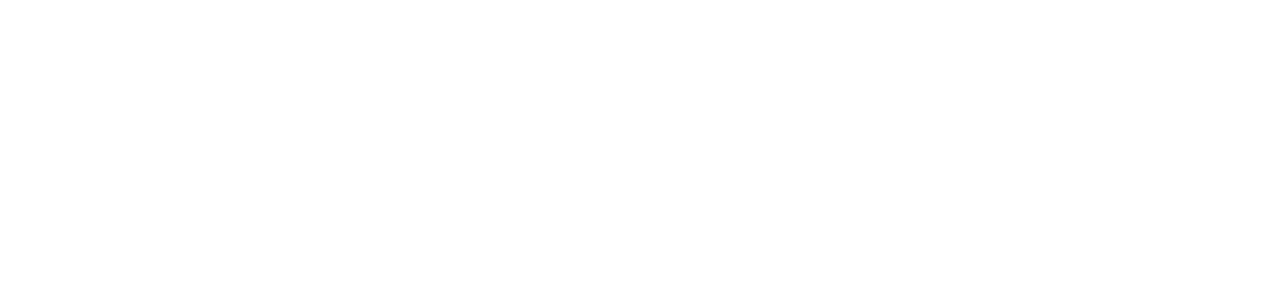
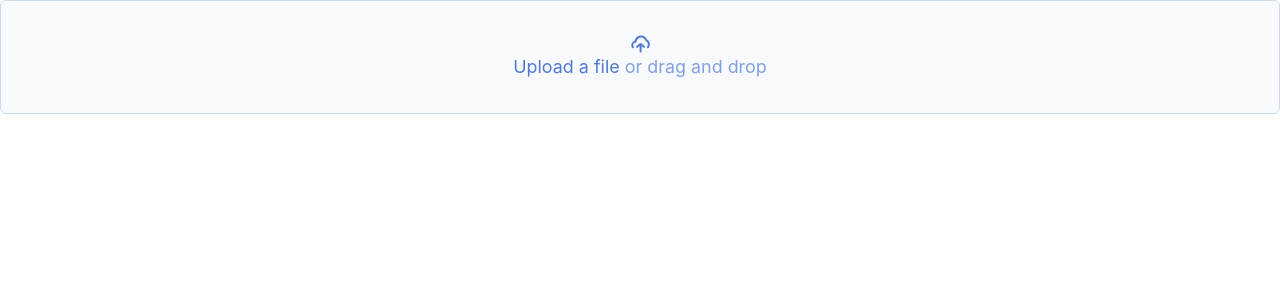
Before and after one commit to Darshan1506/form, a React (Create React App) app: page /upload in a window 1280 px wide. Before the commit this address had no page. Shown: the top 300 px of the page. Built offline with nearby package versions, Linux system fonts and the light colour scheme.

Commit message:
upload done

```diff
--- a/src/App.js
+++ b/src/App.js
@@ -3,6 +3,7 @@ import React from 'react'
 import { BrowserRouter as Router, Routes, Route, Link } from 'react-router-dom';
 import Form from './Pages/Form';
 import Multiform from './Pages/Multiform';
+import Upload from './Components/Upload';
 const App = () => {
   return (
     <div>
@@ -10,6 +11,7 @@ const App = () => {
         <Routes>
           <Route path='/form' element={<Form />} />
           <Route path='/check' element={<Multiform />} />
+          <Route path='/upload' element={<Upload />} />
         </Routes>
       </Router>
     </div>
--- /dev/null
+++ b/src/Components/Upload.jsx
@@ -0,0 +1,52 @@
+import React, { useState, useRef } from "react";
+
+const Upload = () => {
+  const [image, setImage] = useState(null);
+  const [onDrag, setOnDrag] = useState(false);
+  const imageSelect = useRef();
+
+  console.log(image);
+  const handleDrop = (e) => {
+    e.preventDefault();
+    setImage(e.dataTransfer.files[0]);
+    setOnDrag(false);
+  };
+
+  const handleDrag = (e) => {
+    e.preventDefault();
+    setOnDrag(true);
+  };
+  return (
+    <div
+      className={` cursor-pointer h-[114px] bg-[#F8FAFD] gap-2 flex flex-col justify-center items-center rounded-[6px] border-[#CED9F2] border-1
+    border ${onDrag ? "border-dashed" : "border-solid"} `}
+      onDragOver={(e) => handleDrag(e)}
+      onDrop={(e) => handleDrop(e)}
+      onClick={() => imageSelect.current.click()}
+    >
+      {image ? (
+        <div className="flex flex-col justify-center gap-2 items-center  text-[0.5rem] opacity-[0.5]">
+          <img className="w-[13px] h-[13px]" src={URL.createObjectURL(image)} />
+          <p>{image.name}</p>
+        </div>
+      ) : (
+        <div className="flex flex-col justify-center items-center">
+          <img src="upload.svg" />
+          <p className="text-[#507AD3] text-[1.12rem]">
+            Upload a file{" "}
+            <span className="opacity-[0.7]">or drag and drop</span>{" "}
+          </p>
+        </div>
+      )}
+
+      <input
+        type="file"
+        onChange={(e) => setImage(e.target.files[0])}
+        ref={imageSelect}
+        hidden
+      />
+    </div>
+  );
+};
+
+export default Upload;
--- a/src/Pages/Multiform.jsx
+++ b/src/Pages/Multiform.jsx
@@ -1,6 +1,7 @@
 import { useState, useEffect } from "react";
 import { AiOutlineArrowRight } from "react-icons/ai";
 import { RxCross1 } from "react-icons/rx";
+import Upload from "../Components/Upload";
 const questions = [
   {
     id: 0,
@@ -130,6 +131,7 @@ const questions = [
     description:
       "Add your email below to get notified as soon as it is available.",
     placeholder: "yup yup",
+    selectYesOrNo: true,
     err: "Hmm..Name is missing",
   },
   {
@@ -143,6 +145,7 @@ const questions = [
   {
     id: 9,
     ques: "Upload your pic",
+    upload: true,
     description:
       "Add your email below to get notified as soon as it is available.",
     placeholder: "yup yup",
@@ -156,11 +159,13 @@ function Multiform() {
     const storedCurrentStep = localStorage.getItem("currentStep");
     return storedCurrentStep ? parseInt(storedCurrentStep, 10) : 0;
   });
+
   const [questionsPerStep, setQuestionsPerStep] = useState([3, 1, 3, 3]);
   const [formData, setFormData] = useState(() => {
     const storedData = localStorage.getItem("formData");
     return storedData ? JSON.parse(storedData) : [];
   });
+  const [selectedOption, setSelectedOption] = useState("");
 
   const handleOptionClick = (index, option) => {
     let updatedSelectedOptions;
@@ -280,13 +285,41 @@ function Multiform() {
                             ? "bg-[#c2d4f9] text-[#4A7BE5] border-[#4A7BE5] border-solid border-2 rounded-md"
                             : "text-[#5A81D5D9] bg-[#E1E7F53D] border-[#E1E7F53D] border-2 rounded-md"
                         }`}
-                        onClick={() => handleOptionClick(question.id, option)}
+                        onClick={() => handleInputChange(question.id, option)}
                       >
                         {option}
                       </button>
                     ))}
                   </div>
                 </div>
+              ) : question.selectYesOrNo ? (
+                <div className="flex flex-col gap-2">
+                  <button
+                    type="radio"
+                    onClick={() => handleInputChange(question.id, "Yes")}
+                    className={`${
+                      formData[question.id] === "Yes"
+                        ? "bg-gradient-to-r from-blue-300 via-blue-300 to-blue-300 bg-opacity-12 border-[#4A7BE5] border-2 rounded-md"
+                        : "bg-[#E1E7F53D] border-2 border-[#E1E7F53D]"
+                    } text-start p-2`}
+                  >
+                    Yes
+                  </button>
+                  <button
+                    type="radio"
+                    onClick={() => handleInputChange(question.id, "No")}
+                    className={`${
+                      formData[question.id] === "No"
+                        ? "bg-gradient-to-r from-blue-300 via-blue-300 to-blue-300 bg-opacity-12 border-[#4A7BE5] border-2 rounded-md"
+                        : "border-2 border-[#E1E7F53D]"
+                    } text-start p-2`}
+                  >
+                    {console.log("yes, no", formData[question.id])}
+                    No
+                  </button>
+                </div>
+              ) : question.upload ? (
+                <Upload />
               ) : (
                 <input
                   id="campaignName"
```
Also changed, not shown: public/upload.svg (added).
